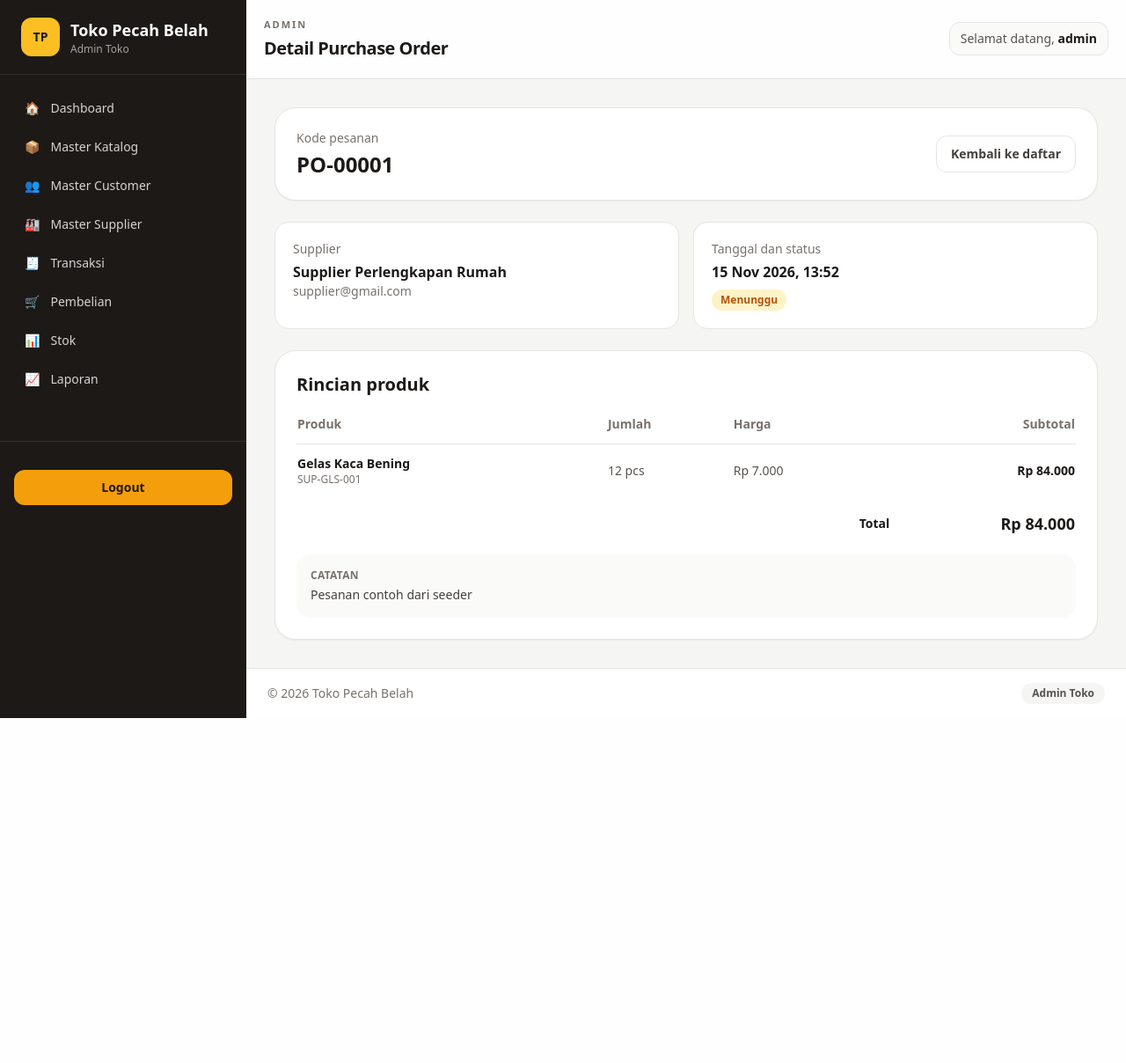
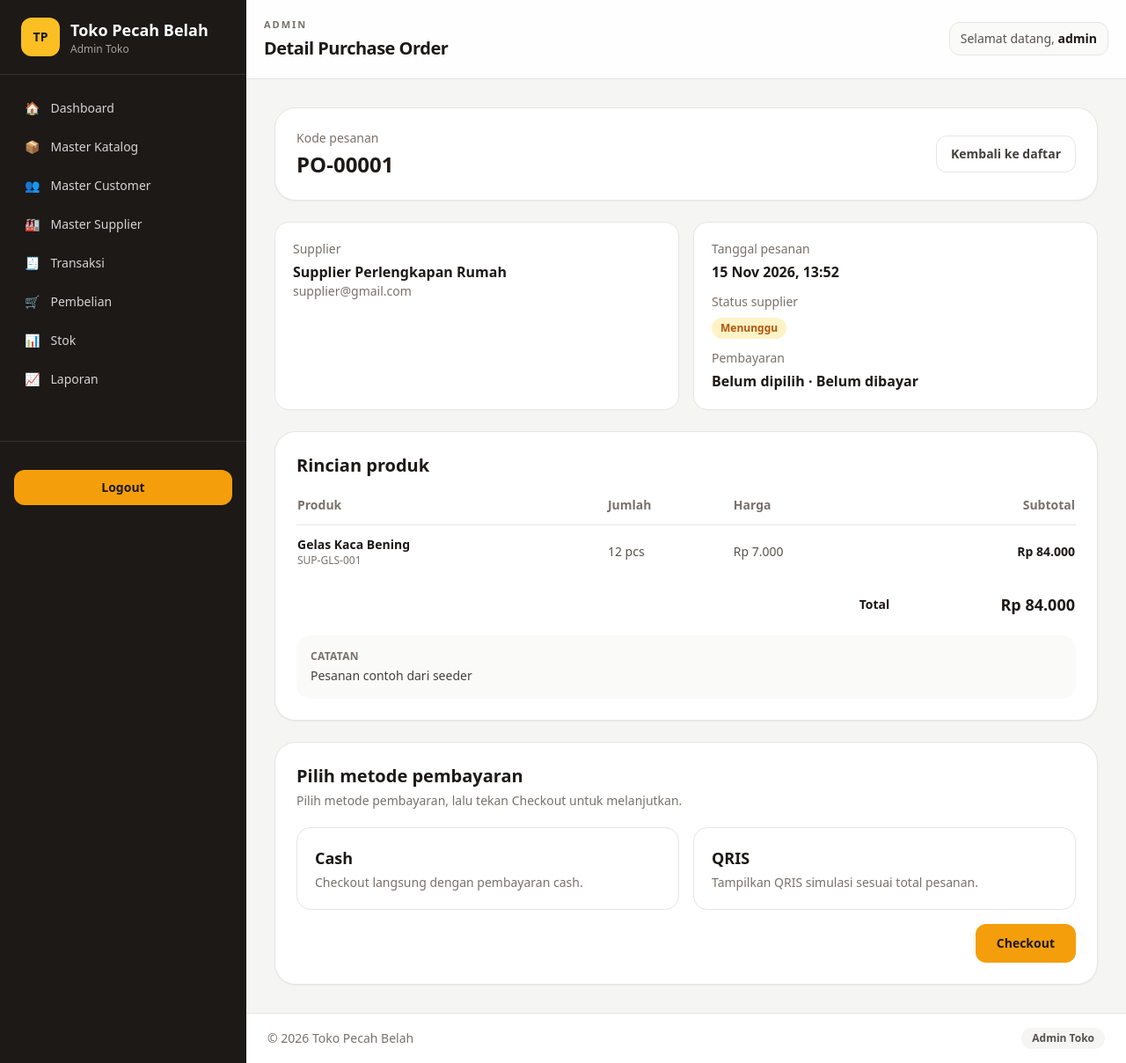
Before and after one commit to abrorrrrr-324/erp-tokopecahbelah, a Laravel app: page /admin/pembelian/1 in a window 1280 px wide. Shown: the whole page at 88% size. Before the commit the page ends 816 px from the top, so only its background shows below. Run offline with Laravel 12, Linux system fonts and the light colour scheme; a user stored in the database is signed in; data comes from the database, SQL or seed files in the repository; parts of the project's set-up code (start-up, migrations or seed data) failed here and were passed over; some libraries are stand-ins or nearby versions.

Commit message:
cash or qrisss

```diff
--- a/app/Http/Controllers/PurchaseOrderController.php
+++ b/app/Http/Controllers/PurchaseOrderController.php
@@ -152,7 +152,7 @@ class PurchaseOrderController extends Controller
 
         return redirect()
             ->route('admin.pembelian.show', $order)
-            ->with('success', 'Pesanan pembelian berhasil dibuat.');
+            ->with('success', 'Pesanan pembelian berhasil dibuat. Silakan pilih metode pembayaran.');
     }
 
     public function show(PurchaseOrder $purchaseOrder): View
@@ -160,6 +160,74 @@ class PurchaseOrderController extends Controller
         $purchaseOrder->load(['supplier.user', 'user', 'items.product.category']);
 
         return view('admin.pembelian.show', ['order' => $purchaseOrder]);
+    }
+
+    public function checkout(Request $request, PurchaseOrder $purchaseOrder): RedirectResponse
+    {
+        $validated = $request->validate([
+            'payment_method' => ['required', Rule::in(['cash', 'qris'])],
+        ]);
+
+        $checkedOut = DB::transaction(function () use ($purchaseOrder, $validated): bool {
+            $order = PurchaseOrder::query()
+                ->lockForUpdate()
+                ->findOrFail($purchaseOrder->id);
+
+            if ($order->status_pembayaran !== 'belum_dibayar') {
+                return false;
+            }
+
+            $isCashPayment = $validated['payment_method'] === 'cash';
+            $order->update([
+                'metode_pembayaran' => $validated['payment_method'],
+                'status_pembayaran' => $isCashPayment ? 'lunas' : 'menunggu',
+            ]);
+
+            return true;
+        });
+
+        if (! $checkedOut) {
+            return redirect()
+                ->route('admin.pembelian.show', $purchaseOrder)
+                ->with('error', 'Metode pembayaran pesanan ini sudah dipilih atau pesanan sudah dibayar.');
+        }
+
+        if ($validated['payment_method'] === 'qris') {
+            return redirect()
+                ->route('admin.pembelian.show', $purchaseOrder)
+                ->with('success', 'QRIS simulasi siap. Lanjutkan pembayaran untuk menyelesaikan checkout.');
+        }
+
+        return redirect()
+            ->route('admin.pembelian.show', $purchaseOrder)
+            ->with('success', 'Checkout berhasil dengan pembayaran cash.');
+    }
+
+    public function payWithQris(PurchaseOrder $purchaseOrder): RedirectResponse
+    {
+        $paid = DB::transaction(function () use ($purchaseOrder): bool {
+            $order = PurchaseOrder::query()
+                ->lockForUpdate()
+                ->findOrFail($purchaseOrder->id);
+
+            if ($order->metode_pembayaran !== 'qris' || $order->status_pembayaran !== 'menunggu') {
+                return false;
+            }
+
+            $order->update(['status_pembayaran' => 'lunas']);
+
+            return true;
+        });
+
+        if (! $paid) {
+            return redirect()
+                ->route('admin.pembelian.show', $purchaseOrder)
+                ->with('error', 'Pembayaran QRIS belum dipilih atau pesanan sudah diproses.');
+        }
+
+        return redirect()
+            ->route('admin.pembelian.show', $purchaseOrder)
+            ->with('success', 'Checkout berhasil. Pembayaran QRIS simulasi berhasil dikonfirmasi.');
     }
 
     public function supplierDashboard(Request $request): View
--- a/app/Models/PurchaseOrder.php
+++ b/app/Models/PurchaseOrder.php
@@ -19,6 +19,8 @@ class PurchaseOrder extends Model
         'tanggal_pesanan',
         'total',
         'status',
+        'metode_pembayaran',
+        'status_pembayaran',
         'catatan',
     ];
 
--- a/resources/views/admin/pembelian/create.blade.php
+++ b/resources/views/admin/pembelian/create.blade.php
@@ -92,7 +92,7 @@
 
             <div class="flex flex-col-reverse justify-end gap-3 sm:flex-row">
                 <a href="{{ route('admin.pembelian') }}" class="rounded-xl border border-stone-200 px-5 py-2.5 text-center text-sm font-semibold text-stone-700 hover:bg-stone-50">Batal</a>
-                <button type="submit" @disabled($suppliers->isEmpty() || $products->isEmpty()) class="rounded-xl bg-amber-500 px-5 py-2.5 text-sm font-semibold text-stone-900 hover:bg-amber-400 disabled:cursor-not-allowed disabled:opacity-50">Simpan Pesanan</button>
+                <button type="submit" @disabled($suppliers->isEmpty() || $products->isEmpty()) class="rounded-xl bg-amber-500 px-5 py-2.5 text-sm font-semibold text-stone-900 hover:bg-amber-400 disabled:cursor-not-allowed disabled:opacity-50">Lanjut</button>
             </div>
         </form>
 
--- a/resources/views/admin/pembelian/show.blade.php
+++ b/resources/views/admin/pembelian/show.blade.php
@@ -21,9 +21,15 @@
                 <p class="text-sm text-stone-500">{{ $order->supplier?->user?->email ?? '-' }}</p>
             </div>
             <div class="rounded-2xl border border-stone-200 bg-white p-5">
-                <p class="text-sm text-stone-500">Tanggal dan status</p>
+                <p class="text-sm text-stone-500">Tanggal pesanan</p>
                 <p class="mt-1 font-bold text-stone-900">{{ $order->tanggal_pesanan?->translatedFormat('d M Y, H:i') }}</p>
+                <p class="mt-3 text-sm text-stone-500">Status supplier</p>
                 <span class="mt-2 inline-flex rounded-full bg-amber-100 px-2.5 py-1 text-xs font-semibold text-amber-700">{{ ucfirst($order->status) }}</span>
+                <p class="mt-3 text-sm text-stone-500">Pembayaran</p>
+                <p class="mt-1 font-semibold text-stone-900">
+                    {{ $order->metode_pembayaran ? strtoupper($order->metode_pembayaran) : 'Belum dipilih' }}
+                    · {{ ucfirst(str_replace('_', ' ', $order->status_pembayaran)) }}
+                </p>
             </div>
         </section>
 
@@ -67,5 +73,62 @@
                 </div>
             @endif
         </section>
+
+        @if ($order->status_pembayaran === 'belum_dibayar')
+            <section class="space-y-5 rounded-3xl border border-stone-200 bg-white p-6 shadow-sm">
+                <div>
+                    <h3 class="text-xl font-bold text-stone-900">Pilih metode pembayaran</h3>
+                    <p class="mt-1 text-sm text-stone-500">Pilih metode pembayaran, lalu tekan Checkout untuk melanjutkan.</p>
+                </div>
+                <form action="{{ route('admin.pembelian.checkout', $order) }}" method="POST" class="grid gap-4 sm:grid-cols-2">
+                    @csrf
+                    <label class="cursor-pointer">
+                        <input type="radio" name="payment_method" value="cash" required class="peer sr-only">
+                        <span class="block rounded-2xl border border-stone-200 p-5 transition hover:border-amber-400 hover:bg-amber-50 peer-checked:border-amber-500 peer-checked:bg-amber-50">
+                            <span class="block text-lg font-bold text-stone-900">Cash</span>
+                            <span class="mt-1 block text-sm text-stone-500">Checkout langsung dengan pembayaran cash.</span>
+                        </span>
+                    </label>
+                    <label class="cursor-pointer">
+                        <input type="radio" name="payment_method" value="qris" required class="peer sr-only">
+                        <span class="block rounded-2xl border border-stone-200 p-5 transition hover:border-amber-400 hover:bg-amber-50 peer-checked:border-amber-500 peer-checked:bg-amber-50">
+                            <span class="block text-lg font-bold text-stone-900">QRIS</span>
+                            <span class="mt-1 block text-sm text-stone-500">Tampilkan QRIS simulasi sesuai total pesanan.</span>
+                        </span>
+                    </label>
+                    <div class="sm:col-span-2 sm:text-right">
+                        <button type="submit" class="w-full rounded-xl bg-amber-500 px-6 py-3 text-sm font-bold text-stone-900 transition hover:bg-amber-400 sm:w-auto">
+                            Checkout
+                        </button>
+                    </div>
+                </form>
+            </section>
+        @elseif ($order->metode_pembayaran === 'qris' && $order->status_pembayaran === 'menunggu')
+            <section class="flex flex-col items-center gap-5 rounded-3xl border border-amber-200 bg-white p-6 text-center shadow-sm">
+                <div>
+                    <h3 class="text-xl font-bold text-stone-900">Pembayaran QRIS</h3>
+                    <p class="mt-1 text-sm text-stone-500">Tampilan QR untuk demo pembayaran pesanan ini.</p>
+                </div>
+                <div class="flex h-56 w-56 items-center justify-center rounded-2xl border-8 border-stone-900 bg-white p-4" role="img" aria-label="QRIS simulasi untuk pesanan {{ $order->id }}, bukan kode pembayaran sungguhan">
+                    <svg viewBox="0 0 21 21" class="h-full w-full" aria-hidden="true" shape-rendering="crispEdges">
+                        <rect width="21" height="21" fill="white" />
+                        <path fill="#171717" d="M0 0h7v7H0zM1 1v5h5V1zM2 2h3v3H2zM14 0h7v7h-7zM15 1v5h5V1zM16 2h3v3h-3zM0 14h7v7H0zM1 15v5h5v-5zM2 16h3v3H2zM8 0h2v2H8zM10 3h2v2h-2zM8 6h2v2H8zM11 7h3v2h-3zM8 9h2v2H8zM12 10h2v2h-2zM15 8h2v2h-2zM18 8h3v2h-3zM7 11h3v2H7zM10 13h2v2h-2zM13 13h2v2h-2zM16 12h2v3h-2zM8 15h2v2H8zM11 16h3v2h-3zM15 17h2v2h-2zM19 11h2v3h-2zM18 15h3v2h-3zM8 19h2v2H8zM12 19h2v2h-2zM17 19h2v2h-2z" />
+                    </svg>
+                </div>
+                <div>
+                    <p class="text-sm font-semibold text-stone-500">Total pembayaran</p>
+                    <p class="text-2xl font-black text-stone-900">Rp {{ number_format((float) $order->total, 2, ',', '.') }}</p>
+                </div>
+                <p class="max-w-lg rounded-xl bg-amber-50 px-4 py-3 text-sm text-amber-800">
+                    QRIS ini hanya simulasi untuk demo, tidak dapat dipindai atau digunakan untuk transaksi sungguhan.
+                </p>
+                <form action="{{ route('admin.pembelian.qris.pay', $order) }}" method="POST">
+                    @csrf
+                    <button type="submit" class="rounded-xl bg-amber-500 px-6 py-3 text-sm font-bold text-stone-900 transition hover:bg-amber-400">
+                        Bayar
+                    </button>
+                </form>
+            </section>
+        @endif
     </div>
 @endsection
--- a/routes/web.php
+++ b/routes/web.php
@@ -86,6 +86,8 @@ Route::middleware(['auth', 'role:admin'])->group(function () {
     Route::get('/admin/pembelian/create', [PurchaseOrderController::class, 'create'])->name('admin.pembelian.create');
     Route::post('/admin/pembelian', [PurchaseOrderController::class, 'store'])->name('admin.pembelian.store');
     Route::get('/admin/pembelian/{purchaseOrder}', [PurchaseOrderController::class, 'show'])->name('admin.pembelian.show');
+    Route::post('/admin/pembelian/{purchaseOrder}/checkout', [PurchaseOrderController::class, 'checkout'])->name('admin.pembelian.checkout');
+    Route::post('/admin/pembelian/{purchaseOrder}/bayar-qris', [PurchaseOrderController::class, 'payWithQris'])->name('admin.pembelian.qris.pay');
 
     Route::get('/admin/stok', function () {
         return view('admin.stok.index');
```
Also changed, not shown: tests/Feature/PurchaseOrderTest.php (+130 -2 lines), database/migrations/2026_11_18_012648_add_payment_fields_to_pesanan_pembelian_table.php (added).
